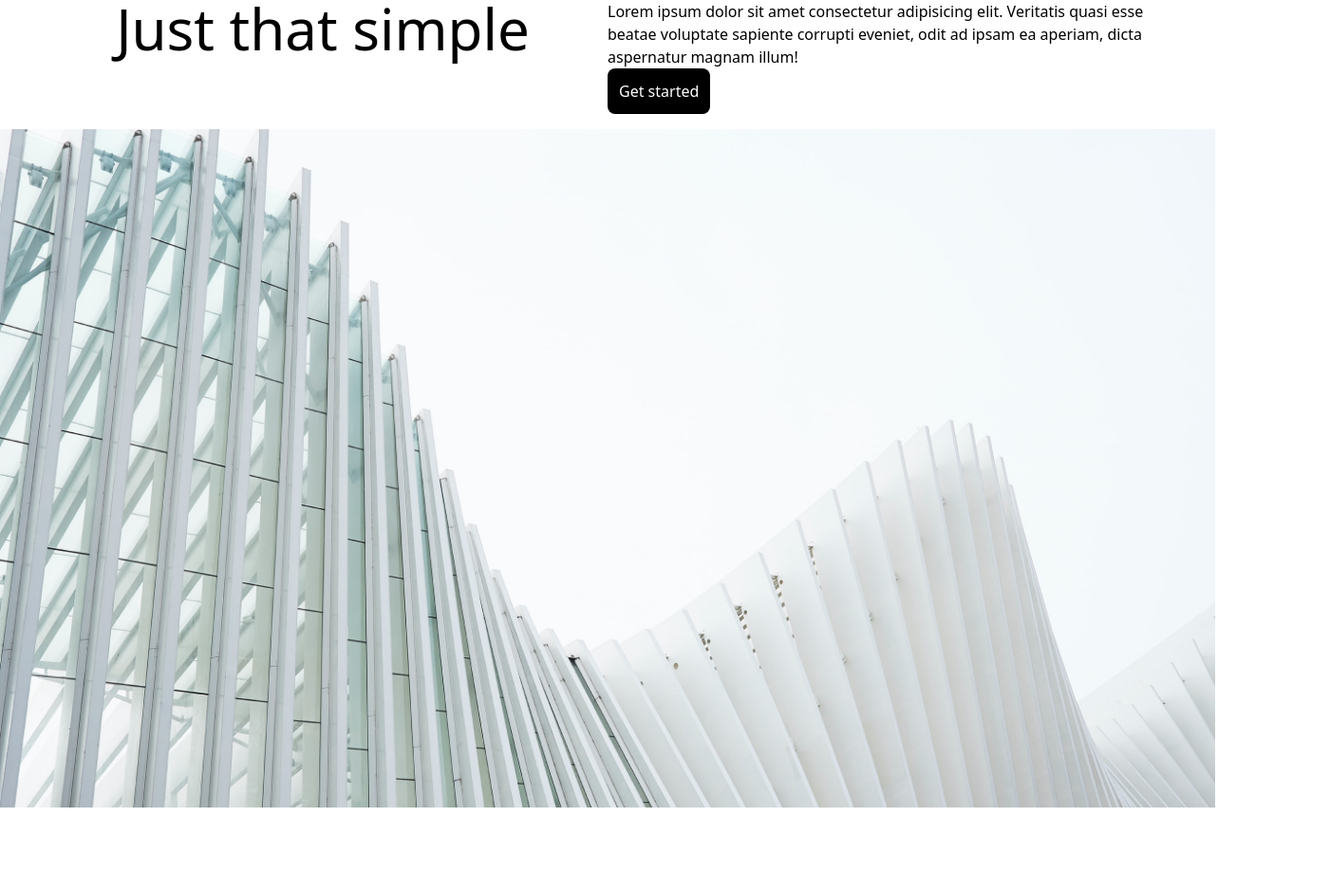
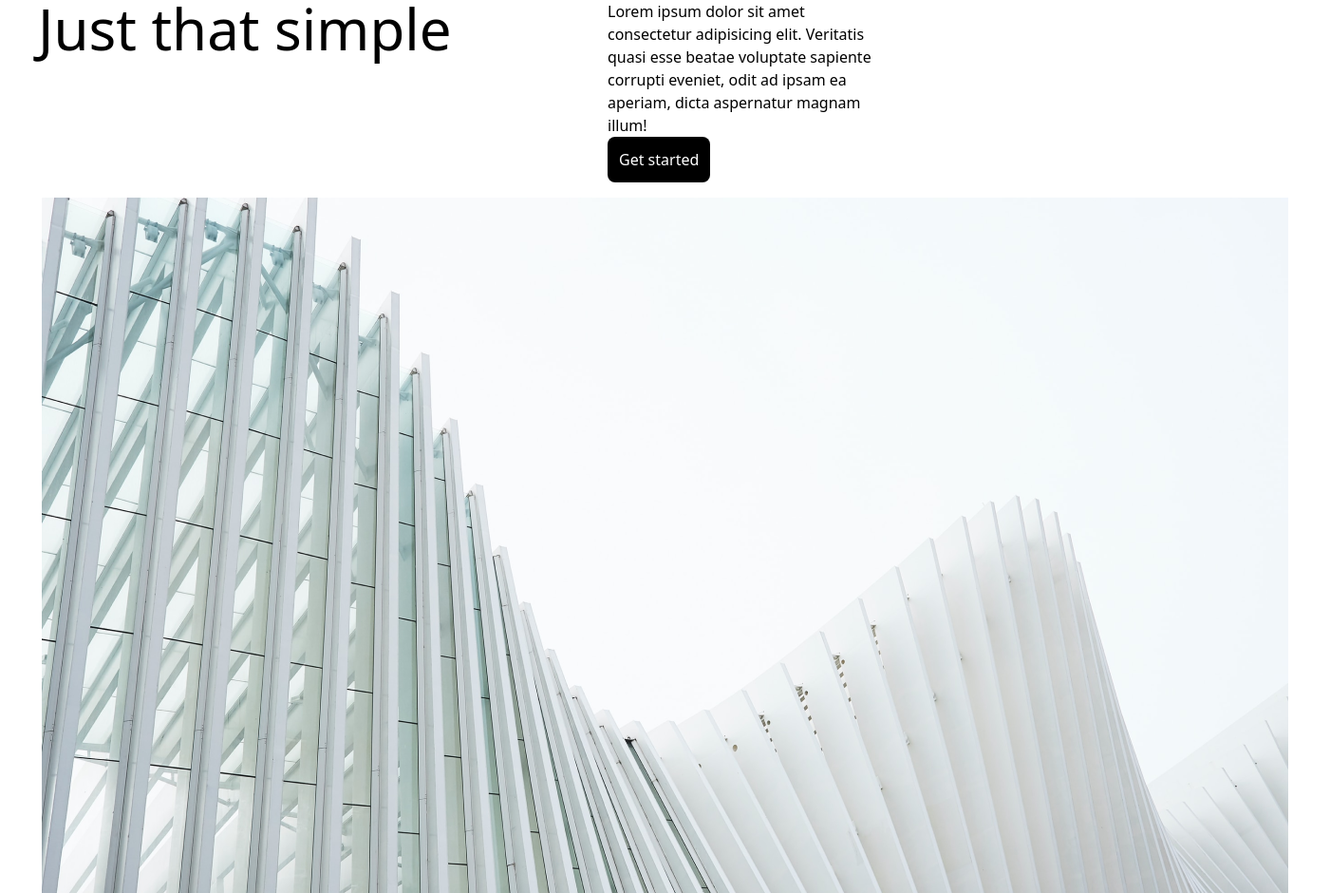
Before and after one commit to christianjunior05/tailwind3, a website: page src/index.html in a window 1280 px wide. Shown: the whole page at 95% size, 1401 px wide, since content can reach past the window. Before the commit the page ends 850 px from the top, so only its background shows below. Drawn offline with Linux system fonts and the light colour scheme.

Commit message:
first commit

```diff
--- a/src/index.html
+++ b/src/index.html
@@ -9,9 +9,9 @@
   <body>
     <div class="px-10 flex ">
       <div class="w-1/2">
-        <h1 class="text-center font-semi-bold text-6xl">Just that simple</h1>
+        <h1 class="text-start font-semi-bold text-6xl">Just that simple</h1>
       </div>
-      <div class="w-1/2">
+      <div class="w-1/4">
         <p class="text-start">
           Lorem ipsum dolor sit amet consectetur adipisicing elit. Veritatis
           quasi esse beatae voluptate sapiente corrupti eveniet, odit ad ipsam
@@ -20,7 +20,7 @@
         <button class="bg-black p-3 rounded-lg text-white w-max ">Get started </button>
       </div>
     </div>
-    <div class=" pt-4 w-full h-52">
+    <div class="px-11 pt-4 w-max">
       <img class="overflow-hidden object-cover" src="../hero Image.png" alt="" />
     </div>
   </body>
```
Also changed, not shown: src/output.css.
